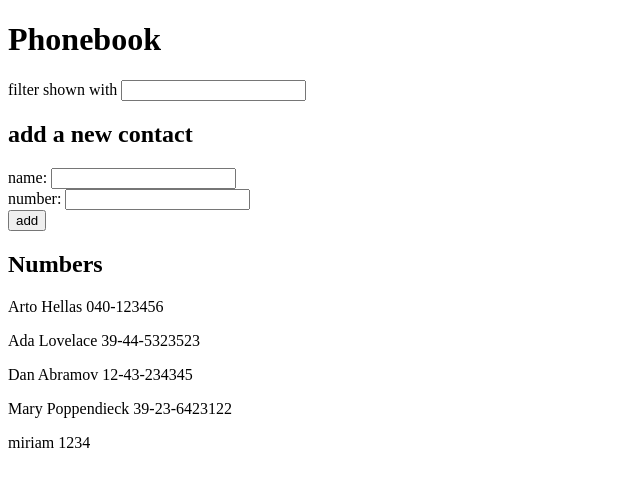
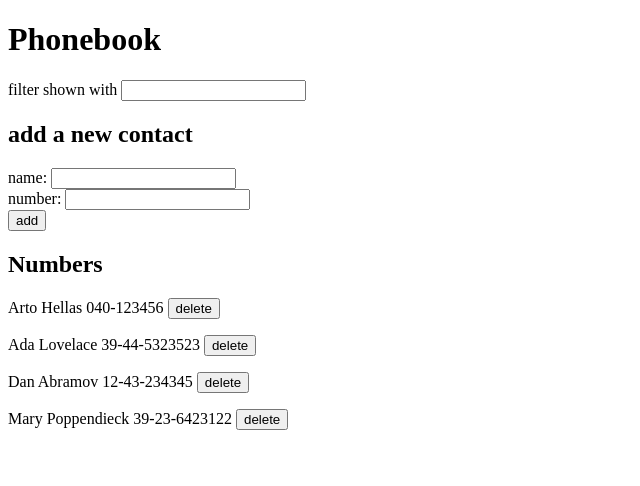
Before and after one commit to neldeles/fullstackopen, a React (Create React App) app in the folder phonebook/: page / in a window 1280 px wide. Shown: the top 486 px of the page, without its empty margins (0-640 px from the left). Built offline with nearby package versions, Linux system fonts and the light colour scheme; data requests are answered from the project's data file.

Commit message:
Exercise 2.17 completed

```diff
--- a/phonebook/db.json
+++ b/phonebook/db.json
@@ -19,11 +19,6 @@
       "name": "Mary Poppendieck",
       "number": "39-23-6423122",
       "id": 4
-    },
-    {
-      "name": "miriam",
-      "number": "1234",
-      "id": 5
     }
   ]
 }
--- a/phonebook/src/App.js
+++ b/phonebook/src/App.js
@@ -52,6 +52,19 @@ const App = () => {
     setNewFilter(event.target.value)
   }
 
+  const deleteContact = (name, id) => {
+    const result = window.confirm(`delete ${name}?`)
+    if (result) {
+      console.log(`deleted ${name}`)
+      personsService.del(id)
+      personsService
+        .getAll()
+        .then(returnedContact => {
+          setPersons(returnedContact)
+        })
+    }
+  }
+
   return (
     <div>
       <h1>Phonebook</h1>
@@ -70,6 +83,7 @@ const App = () => {
       <DisplayContacts
         contactList={persons}
         newFilter={newFilter}
+        deleteContact={deleteContact}
       />
     </div>
   )
--- a/phonebook/src/components/DisplayContacts.js
+++ b/phonebook/src/components/DisplayContacts.js
@@ -1,14 +1,14 @@
 import React from 'react'
 
-const DisplayContact = ({ name, number }) => {
+const DisplayContact = ({ id, name, number, deleteContact }) => {
   return (
     <p>
-      {name} {number}
+      {name} {number} <button onClick={() => deleteContact(name, id)}>delete</button>
     </p>
   )
 }
 
-const DisplayContacts = ({ contactList, newFilter }) => {
+const DisplayContacts = ({ contactList, newFilter, deleteContact }) => {
   const contactsToShow =
     contactList.filter(person =>
       person.name.toLowerCase()
@@ -21,9 +21,11 @@ const DisplayContacts = ({ contactList, newFilter }) => {
     <div>
       {contactsToShow.map(person =>
         <DisplayContact
-          key={person.name}
+          key={person.id}
+          id={person.id}
           name={person.name}
           number={person.number}
+          deleteContact={deleteContact}
         />
       )}
     </div>
--- a/phonebook/src/services/persons.js
+++ b/phonebook/src/services/persons.js
@@ -12,4 +12,8 @@ const create = (newObject) => {
   return request.then(response => response.data)
 }
 
-export default { getAll, create }
+const del = (id) => {
+  const request = axios.delete(`${baseUrl}/${id}`)
+}
+
+export default { getAll, create, del }
```
Also changed, not shown: 1 other file (tests, documents, lock files or other folders).
